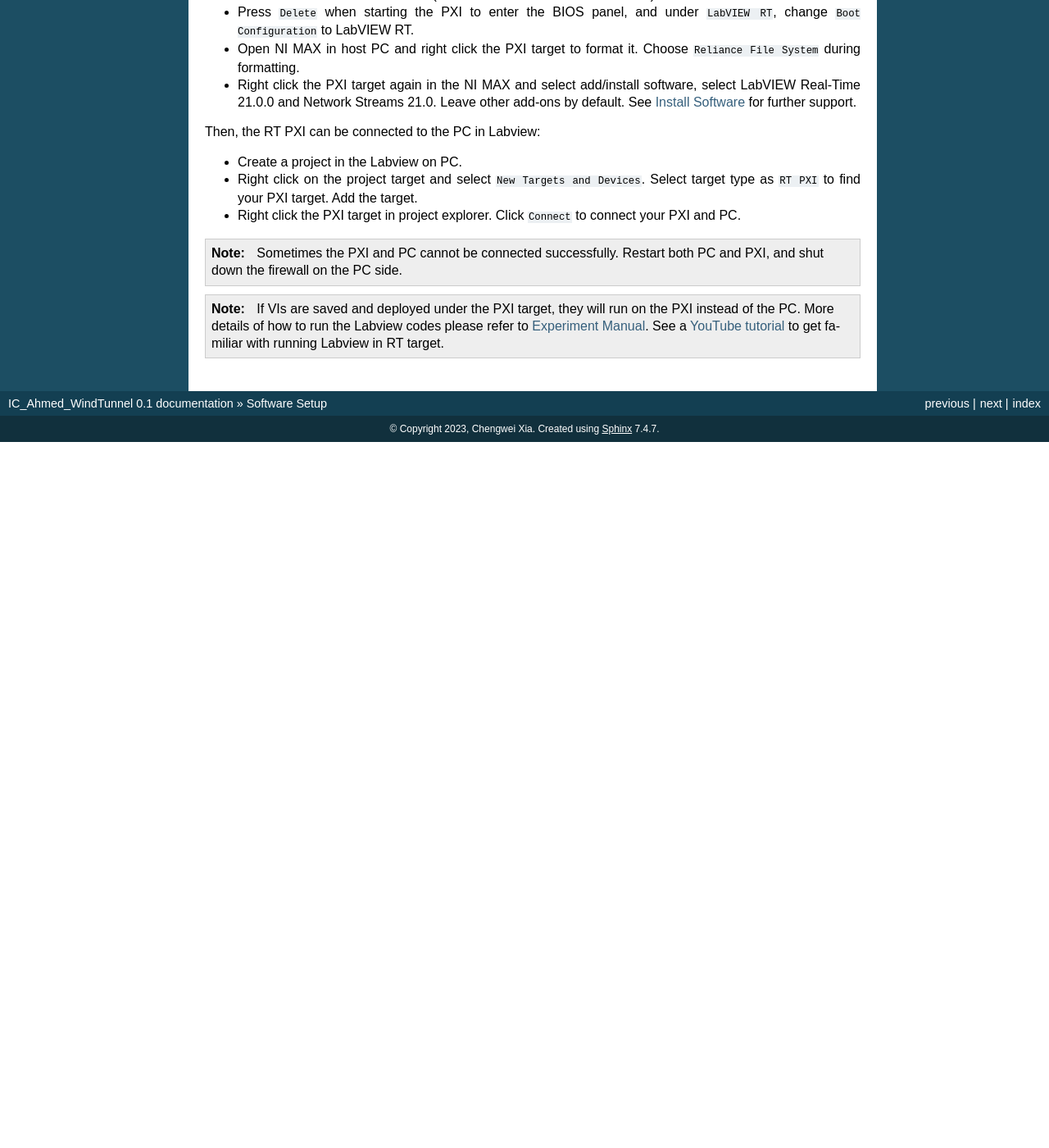
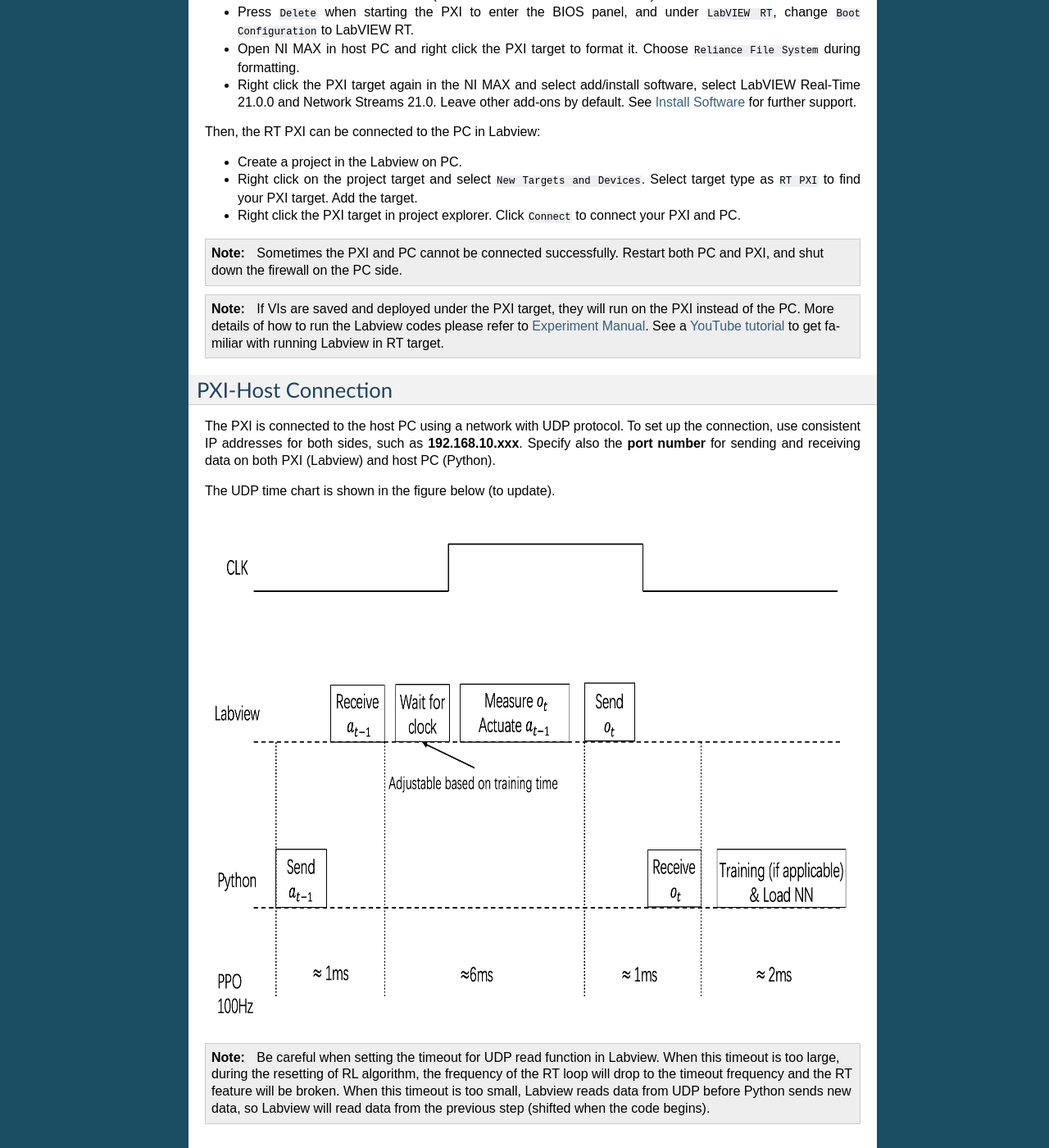
Before and after one commit to chengwei-xia/IC_Ahmed_WindTunnel, a Sphinx documentation site: the page built from source/SoftwareSetup.rst, in a window 1280 px wide and 1400 px high, scrolled down 1329 px. Shown: the whole window at 82% size. Built offline with Sphinx 7.4.7, drawn with Linux system fonts in a browser that asks for light colours; before the commit the page ends 1868 px from its top, so only the background shows below that.

```diff
--- a/source/ExpManual.rst
+++ b/source/ExpManual.rst
@@ -159,3 +159,7 @@ Labview scripts are saved in ``Trial_OnlyMicrophones.lvproj`` project **Name May
 - Run ``Target_Main.vi``.
 - Run ``main.py``.
 - Run ``Host_Main.vi``.
+
+.. note::
+
+   Usually a baseline flow test is conducted before and after evaluation to ensure there is no sensor drifting effect, or to use two baseline data to compensate sensor drifting.
--- a/source/SoftwareSetup.rst
+++ b/source/SoftwareSetup.rst
@@ -86,3 +86,21 @@ Then, the RT PXI can be connected to the PC in Labview:
 .. note::
 
    If VIs are saved and deployed under the PXI target, they will run on the PXI instead of the PC. More details of how to run the Labview codes please refer to :ref:`Experiment Manual <Experiment Manual>`. See a `YouTube tutorial <https://www.youtube.com/watch?v=I43pZm0SeCQ>`_ to get familiar with running Labview in RT target.
+
+.. PXI-Host Connection:
+
+PXI-Host Connection
+-------------------
+
+The PXI is connected to the host PC using a network with UDP protocol. To set up the connection, use consistent IP addresses for both sides, such as **192.168.10.xxx**. Specify also the **port number** for sending and receiving data on both PXI (Labview) and host PC (Python).
+
+
+The UDP time chart is shown in the figure below (to update).
+
+.. image:: /_static/img/TimeChart.png
+   :align: center
+   :scale: 60%
+
+.. note::
+
+   Be careful when setting the timeout for UDP read function in Labview. When this timeout is too large, during the resetting of RL algorithm, the frequency of the RT loop will drop to the timeout frequency and the RT feature will be broken. When this timeout is too small, Labview reads data from UDP before Python sends new data, so Labview will read data from the previous step (shifted when the code begins).
```
Also changed, not shown: source/HardwareSetup.rst (+6 -6 lines), source/_static/img/TimeChart.png (added).
